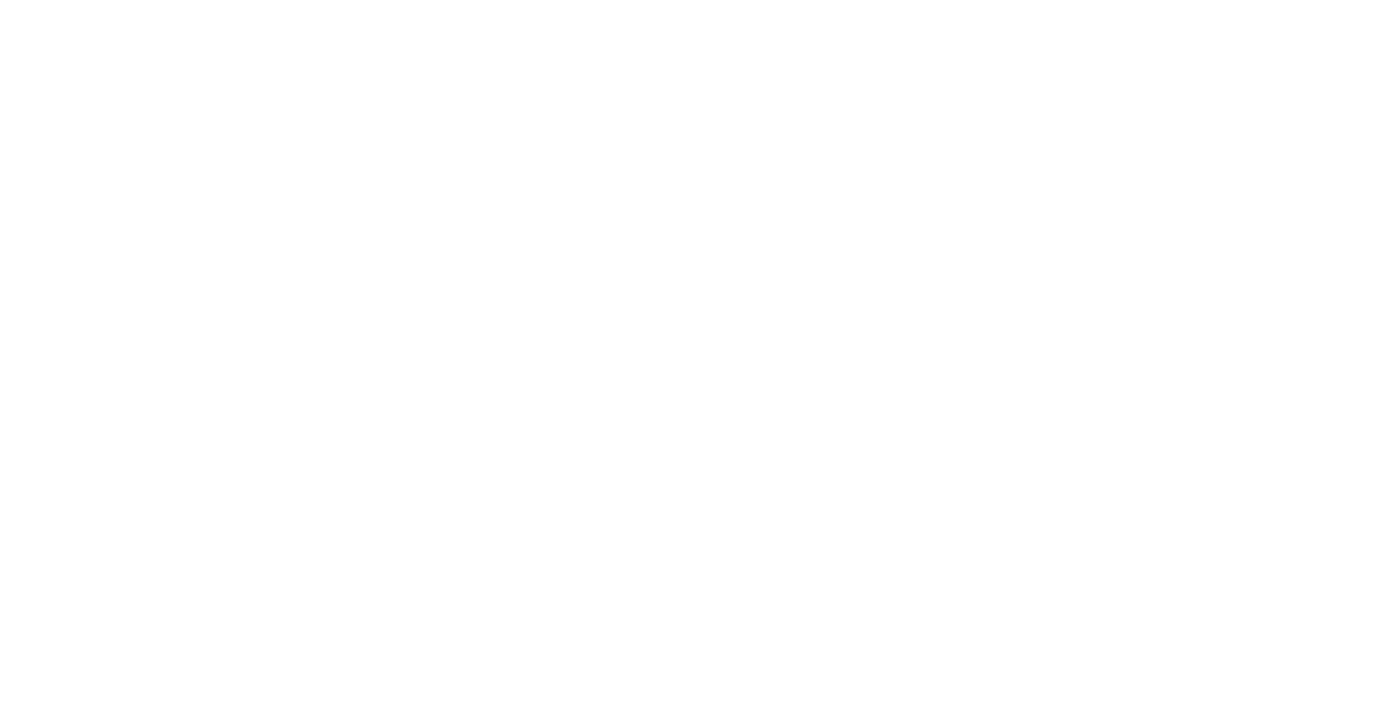
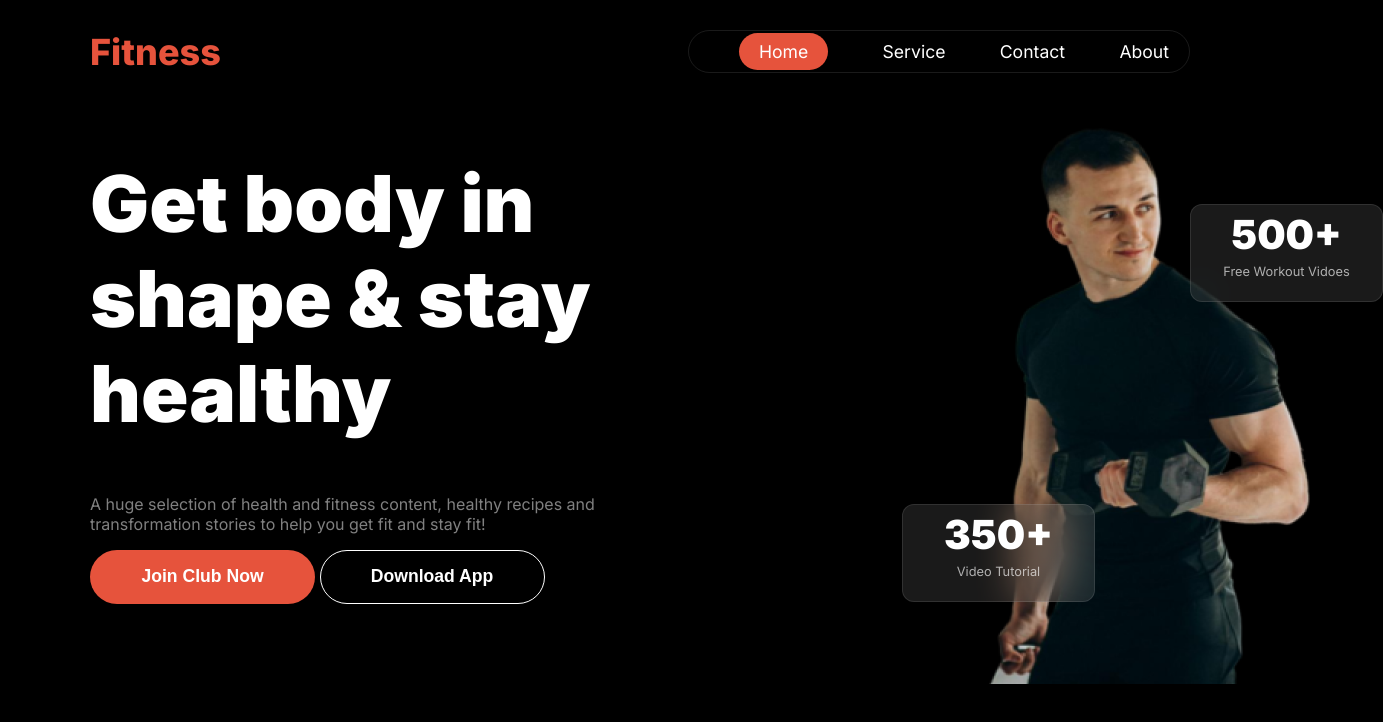
Before and after one commit to alpharabbit9/assignment-2, a plain HTML site: page index.html in a window 1280 px wide. Shown: the whole page, 1383 px wide, since content can reach past the window. Drawn offline with Linux system fonts and the light colour scheme.

Commit message:
added nav and banner section

```diff
--- a/index.html
+++ b/index.html
@@ -8,6 +8,45 @@
 </head>
 <body>
     <header>
+        <nav class="navbar">
+            <h2 class="brand">Fitness</h2>
+
+            <ul class="item-container">
+                <li><a href=""> <span id="home">Home</span></a></li>
+                <li><a href="">Service</a></li>
+                <li><a href="">Contact</a></li>
+                <li><a href="">About</a></li>
+            </ul>
+
+
+        </nav>
+
+        <div class="banner">
+            <div class="banner-content">
+
+                <h1 class="banner-title">Get body in shape & stay healthy</h1>
+                <p class="banner-description">A huge selection of health and fitness content, healthy recipes and transformation stories to help you get fit and stay fit!</p>
+                <button class="btn-primary">Join Club Now</button>
+                <button class="btn-secondary">Download App</button>
+
+            </div>
+
+            <div class="banner-img">
+                <div class="lower-box">
+                    <h3 class="box-title">500+</h3>
+                    <p class="box-description">Free Workout Vidoes</p>
+                </div>
+
+                <div class="trainer">
+                    <img src="./images/Images 2.png" alt="">
+                </div>
+                <div class="upper-box">
+                    <h3 class="box-title">350+</h3>
+                    <p class="box-description">Video Tutorial</p>
+                </div>
+
+            </div>
+        </div>
 
     </header>
 
--- a/styles/style.css
+++ b/styles/style.css
@@ -0,0 +1,228 @@
+/* Font Used */
+@import url('https://fonts.googleapis.com/css2?family=Inter:wght@100..900&display=swap');
+
+/* Font FAmily
+
+  font-family: "Inter", sans-serif;*/
+
+  /* Body Styles */
+
+  body{
+    margin: 0;
+    padding: 0;
+    font-family: "Inter", sans-serif;
+    background: rgb(0, 0, 0);
+    color: white;
+  }
+
+  /* Shared Styles */
+
+  .btn-primary{
+    width: 225px;
+    height: 54px;
+    border: none;
+    border-radius: 42px;
+    background: rgb(230, 83, 60);
+    font-size: 1.1rem;
+    font-weight: 600;
+    color: white;
+  }
+  .btn-secondary{
+    width: 225px;
+    height: 54px;
+    box-sizing: border-box;
+    border: 1px solid rgb(255, 255, 255);
+    background-color: transparent;
+    color: white;
+    border-radius: 42px;
+    font-size: 1.1rem;
+    font-weight: 600;
+
+  }
+
+  /* Navbar Styles */
+
+  .navbar{
+    max-width: 1100px;
+    margin: 0 auto;
+    display: flex;
+    align-items: center;
+    justify-content: space-between;
+
+  }
+
+  .brand{
+    font-size: 2.25rem;
+    font-weight: 800;
+    color: rgb(230, 83, 60);
+  }
+  .menu-icon{
+    width: 24px;
+    height: 24px;
+    visibility: hidden;
+
+  }
+  .item-container{
+    width: 460px;
+    display: flex;
+    border: 1px solid rgba(255, 255, 255, 0.1);
+    border-radius: 38px;
+    justify-content: space-between;
+  }
+
+  ul li{
+    list-style: none;
+    text-align: center;
+    padding: 10px;
+    margin-right: 10px;
+  }
+
+  ul li a{
+    text-decoration: none;
+    color: white;
+    font-size: 1.1rem;
+    font-weight: 400;
+    text-align: center;
+    padding-top: 5px;
+  }
+
+  #home{
+    width: 92px;
+    height: 38px;
+    border-radius: 46px;
+    border: none;
+    padding: 8px 20px 8px 20px;
+    background: rgb(230, 83, 60);
+  }
+  .header{
+    background: linear-gradient(180.00deg, rgb(17, 17, 17),rgba(161, 143, 143, 0) 100%);
+  }
+
+  /* Banner STyle */
+
+  .banner{
+    width: 1100px;
+     margin: 0 auto;
+     display: flex;
+     gap: 50px;
+  }
+
+  .banner-content{
+    width: 520px;
+    height: 280px;
+  }
+
+  .banner-title{
+    font-size: 4.9rem;
+    font-weight: 900;
+  }
+
+  .banner-description{
+    color: rgba(255, 255, 255, 0.5);
+  }
+  .banner-img{
+   margin-left: auto;
+   display: flex;
+
+  }
+
+  /* Image Style */
+
+  .trainer{
+   margin-right: -150px;
+  }
+
+  .upper-box{
+    width: 193px;
+    height: 98px;
+    box-sizing: border-box;
+    border: 1px solid rgba(255, 255, 255, 0.1); border-radius: 12px;
+    backdrop-filter: blur(20px);
+    background: rgba(255, 255, 255, 0.1);
+    text-align: center;
+    margin-top: 400px;
+    margin-left: -280px;
+  }
+
+  .lower-box{
+    width: 193px;
+    height: 98px;
+    box-sizing: border-box;
+    border: 1px solid rgba(255, 255, 255, 0.1); border-radius: 12px;
+    backdrop-filter: blur(20px);
+    background: rgba(255, 255, 255, 0.1);
+    text-align: center;
+    margin-right: -400px;
+    margin-top: 100px;
+
+  }
+
+  .box-title{
+    font-size: 2.5rem;
+    font-weight: 900;
+    color: white;
+    margin-top: 5px;
+    margin-bottom: 5px;
+
+  }
+
+  .box-description{
+    font-size: 0.8rem;
+    font-weight: 400;
+    color: rgba(255, 255, 255, 0.65);
+    margin-top: 5px;
+  }
+
+
+  /* Responsive Styles */
+
+  @media screen and (max-width : 576px) {
+    body{
+        padding: 20px;
+    }
+
+    .item-container{
+        display: none;
+    }
+
+    .banner{
+        width: 100%;
+        flex-direction: column;
+    }
+    .banner-content{
+        width: 352px;
+    }
+    .banner-title{
+        font-size: 2.25rem;
+        width: 283px;
+
+    }
+    .banner-description{
+        width: 274px;
+    }
+    .trainer{
+        width: 100%;
+        margin-left: 300px;
+    }
+
+    .banner-img{
+        margin: 0 auto;
+        /* margin-right: 5px; */
+
+    }
+    .btn-primary , .btn-secondary{
+        width: 140px;
+        height: 54px;
+        margin-top: 5px;
+    }
+
+    .upper-box , .lower-box{
+        width: 145px;
+        height: 75px;
+    }
+    .upper-box{
+        margin-left: 10px;
+        margin-right: 80px;
+    }
+
+  }
```
Also changed, not shown: images/532-5328945_menu-bar-icon-white-clipart-png-download-menu.png (added).
